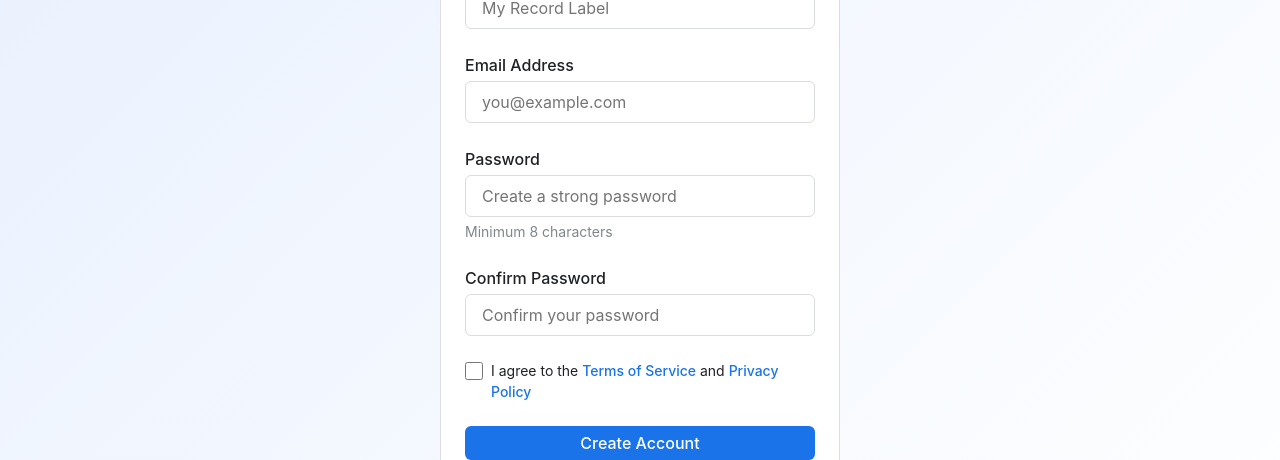
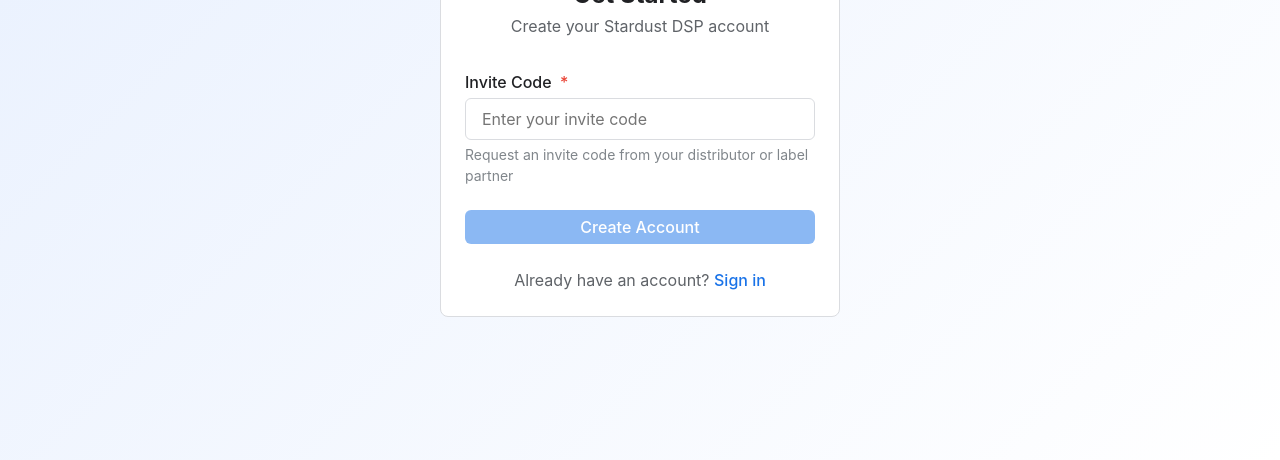
Before and after one commit to daddykev/stardust-dsp, a Vue app in the folder template/: page /signup in a window 1280 px wide. Shown: the part 340-800 px from the top of the page. Built offline with nearby package versions, Linux system fonts and the light colour scheme; no server answers.

Commit message:
Invite codes added

```diff
--- a/template/src/views/Signup.vue
+++ b/template/src/views/Signup.vue
@@ -8,11 +8,17 @@ import {
   GoogleAuthProvider,
   updateProfile
 } from 'firebase/auth'
-import { doc, setDoc, serverTimestamp } from 'firebase/firestore'
+import {
+  doc,
+  setDoc,
+  serverTimestamp,
+  getDoc
+} from 'firebase/firestore'
 
 const router = useRouter()
 
 const formData = ref({
+  inviteCode: '',
   organizationName: '',
   email: '',
   password: '',
@@ -22,6 +28,37 @@ const formData = ref({
 
 const errorMessage = ref('')
 const isLoading = ref(false)
+const isValidatingCode = ref(false)
+const codeValidated = ref(false)
+
+// Validate invite code
+const validateInviteCode = async (code) => {
+  if (!code) {
+    throw new Error('Invite code is required')
+  }
+
+  // Check if invite code exists
+  const codeRef = doc(db, 'inviteCodes', code.toUpperCase())
+  const codeDoc = await getDoc(codeRef)
+
+  if (!codeDoc.exists()) {
+    throw new Error('Invalid invite code')
+  }
+
+  const codeData = codeDoc.data()
+
+  // Check if code is active
+  if (codeData.status !== 'active') {
+    throw new Error('This invite code is no longer active')
+  }
+
+  // Check if code has remaining uses
+  if (codeData.maxUses && codeData.usedCount >= codeData.maxUses) {
+    throw new Error('This invite code has reached its usage limit')
+  }
+
+  return true
+}
 
 // Create user profile in Firestore
 const createUserProfile = async (user, additionalData = {}) => {
@@ -33,20 +70,60 @@ const createUserProfile = async (user, additionalData = {}) => {
       displayName: user.displayName || formData.value.organizationName,
       organizationName: formData.value.organizationName || user.displayName,
       photoURL: user.photoURL || null,
+      inviteCode: formData.value.inviteCode.toUpperCase(),
       role: 'admin', // First user is admin
       plan: 'free',
       createdAt: serverTimestamp(),
       updatedAt: serverTimestamp(),
       ...additionalData
     })
+
+    // Increment usage count for invite code
+    const codeRef = doc(db, 'inviteCodes', formData.value.inviteCode.toUpperCase())
+    const codeDoc = await getDoc(codeRef)
+    if (codeDoc.exists()) {
+      await setDoc(codeRef, {
+        ...codeDoc.data(),
+        usedCount: (codeDoc.data().usedCount || 0) + 1,
+        lastUsedAt: serverTimestamp(),
+        lastUsedBy: user.uid
+      })
+    }
   } catch (error) {
     console.error('Error creating user profile:', error)
     throw error
   }
 }
 
+// Validate code on blur or when user stops typing
+const handleCodeValidation = async () => {
+  if (!formData.value.inviteCode) {
+    codeValidated.value = false
+    return
+  }
+
+  errorMessage.value = ''
+  isValidatingCode.value = true
+
+  try {
+    await validateInviteCode(formData.value.inviteCode)
+    codeValidated.value = true
+  } catch (error) {
+    codeValidated.value = false
+    errorMessage.value = error.message
+  } finally {
+    isValidatingCode.value = false
+  }
+}
+
 const handleSignup = async () => {
   errorMessage.value = ''
+
+  // Validate invite code first
+  if (!formData.value.inviteCode) {
+    errorMessage.value = 'Invite code is required'
+    return
+  }
 
   // Validate passwords match
   if (formData.value.password !== formData.value.confirmPassword) {
@@ -69,6 +146,9 @@ const handleSignup = async () => {
   isLoading.value = true
 
   try {
+    // Validate invite code again right before signup
+    await validateInviteCode(formData.value.inviteCode)
+
     // Create Firebase Auth account
     const userCredential = await createUserWithEmailAndPassword(
       auth,
@@ -102,7 +182,7 @@ const handleSignup = async () => {
         errorMessage.value = 'Network error. Please check your connection and try again.'
         break
       default:
-        errorMessage.value = 'Failed to create account. Please try again.'
+        errorMessage.value = error.message || 'Failed to create account. Please try again.'
         console.error('Signup error:', error)
     }
   } finally {
@@ -112,9 +192,19 @@ const handleSignup = async () => {
 
 const handleGoogleSignup = async () => {
   errorMessage.value = ''
+
+  // Validate invite code first
+  if (!formData.value.inviteCode) {
+    errorMessage.value = 'Invite code is required'
+    return
+  }
+
   isLoading.value = true
 
   try {
+    // Validate invite code
+    await validateInviteCode(formData.value.inviteCode)
+
     const provider = new GoogleAuthProvider()
     provider.setCustomParameters({
       prompt: 'select_account'
@@ -150,7 +240,7 @@ const handleGoogleSignup = async () => {
         errorMessage.value = 'Network error. Please check your connection and try again.'
         break
       default:
-        errorMessage.value = 'Failed to sign up with Google. Please try again.'
+        errorMessage.value = error.message || 'Failed to sign up with Google. Please try again.'
         console.error('Google signup error:', error)
     }
   } finally {
@@ -173,6 +263,38 @@ const handleGoogleSignup = async () => {
           </div>
 
           <form @submit.prevent="handleSignup" class="auth-form">
+            <!-- Invite Code Field (First) -->
+            <div class="form-group">
+              <label class="form-label">
+                Invite Code
+                <span class="required">*</span>
+              </label>
+              <div class="invite-code-wrapper">
+                <input
+                  v-model="formData.inviteCode"
+                  type="text"
+                  class="form-input"
+                  :class="{ 'validated': codeValidated && !isValidatingCode }"
+                  placeholder="Enter your invite code"
+                  required
+                  :disabled="isLoading"
+                  @blur="handleCodeValidation"
+                  @input="formData.inviteCode = formData.inviteCode.toUpperCase()"
+                />
+                <div v-if="isValidatingCode" class="code-status">
+                  <font-awesome-icon icon="spinner" spin />
+                </div>
+                <div v-else-if="codeValidated" class="code-status validated">
+                  <font-awesome-icon icon="check-circle" />
+                </div>
+              </div>
+              <div class="form-hint">
+                Request an invite code from your distributor or label partner
+              </div>
+            </div>
+
+            <!-- Only show other fields if code is validated -->
+            <template v-if="codeValidated">
               <div class="form-group">
                 <label class="form-label">Organization Name</label>
                 <input
@@ -238,6 +360,7 @@ const handleGoogleSignup = async () => {
                   </span>
                 </label>
               </div>
+            </template>
 
             <div v-if="errorMessage" class="form-error">
               <font-awesome-icon icon="times" />
@@ -247,16 +370,17 @@ const handleGoogleSignup = async () => {
             <button
               type="submit"
               class="btn btn-primary btn-block"
-              :disabled="isLoading"
+              :disabled="isLoading || !codeValidated"
             >
               {{ isLoading ? 'Creating account...' : 'Create Account' }}
             </button>
 
-            <div class="auth-divider">
+            <div v-if="codeValidated" class="auth-divider">
               <span>or</span>
             </div>
 
             <button
+              v-if="codeValidated"
               type="button"
               @click="handleGoogleSignup"
               class="btn btn-secondary btn-block"
@@ -282,7 +406,7 @@ const handleGoogleSignup = async () => {
 </template>
 
 <style scoped>
-/* Keep all existing styles - they're already perfect */
+/* Keep all existing styles and add new ones */
 .auth-page {
   min-height: calc(100vh - 64px);
   display: flex;
@@ -414,4 +538,36 @@ const handleGoogleSignup = async () => {
 .auth-link:hover {
   text-decoration: underline;
 }
+
+/* New styles for invite code */
+.required {
+  color: var(--color-error);
+  margin-left: var(--space-xs);
+}
+
+.invite-code-wrapper {
+  position: relative;
+}
+
+.code-status {
+  position: absolute;
+  right: var(--space-md);
+  top: 50%;
+  transform: translateY(-50%);
+  color: var(--color-text-tertiary);
+}
+
+.code-status.validated {
+  color: var(--color-success);
+}
+
+.form-input.validated {
+  border-color: var(--color-success);
+  padding-right: calc(var(--space-md) * 3);
+}
+
+.form-input.validated:focus {
+  border-color: var(--color-success);
+  box-shadow: 0 0 0 3px rgba(52, 168, 83, 0.2);
+}
 </style>
```
Also changed, not shown: 1 other file (tests, documents, lock files or other folders). Lines whose indentation alone changed are shown as unchanged.
